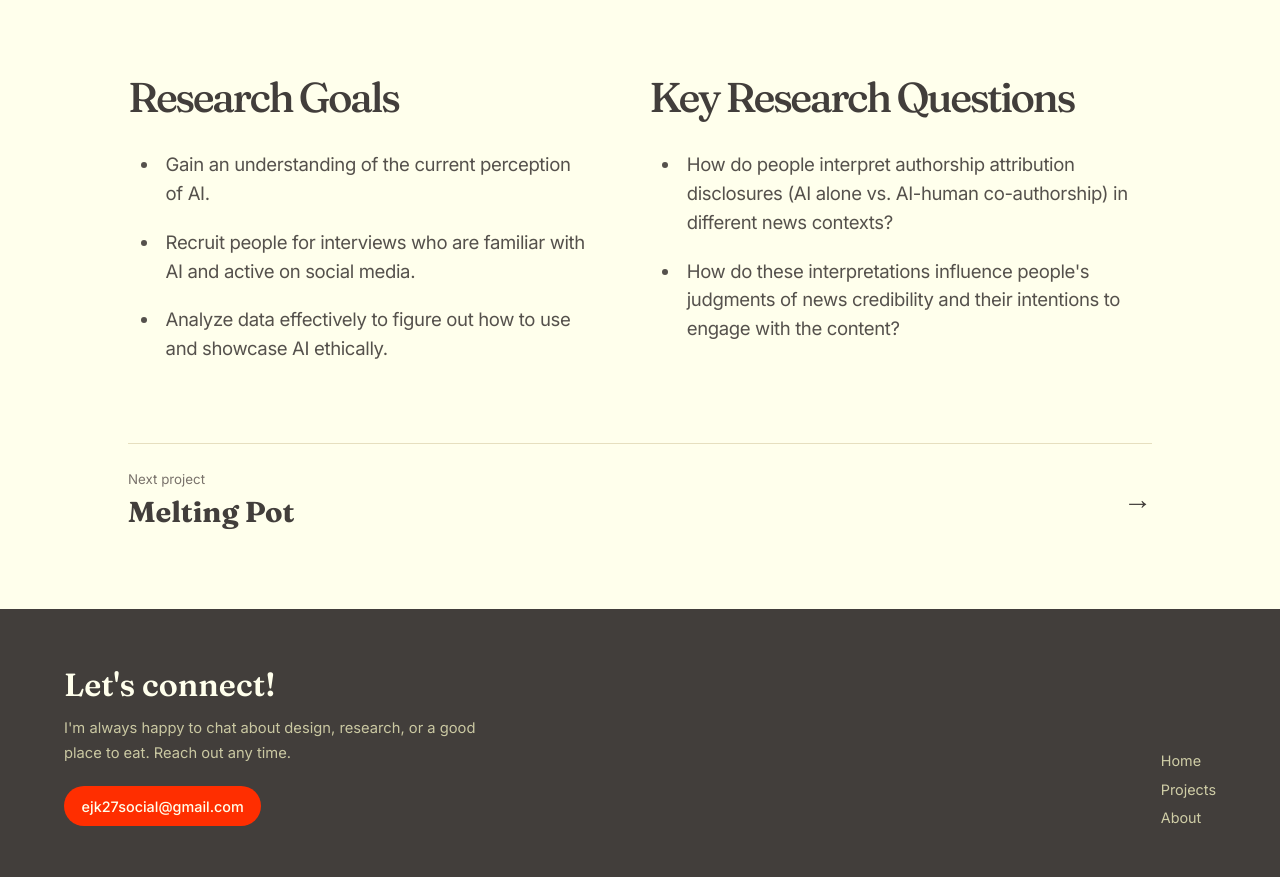
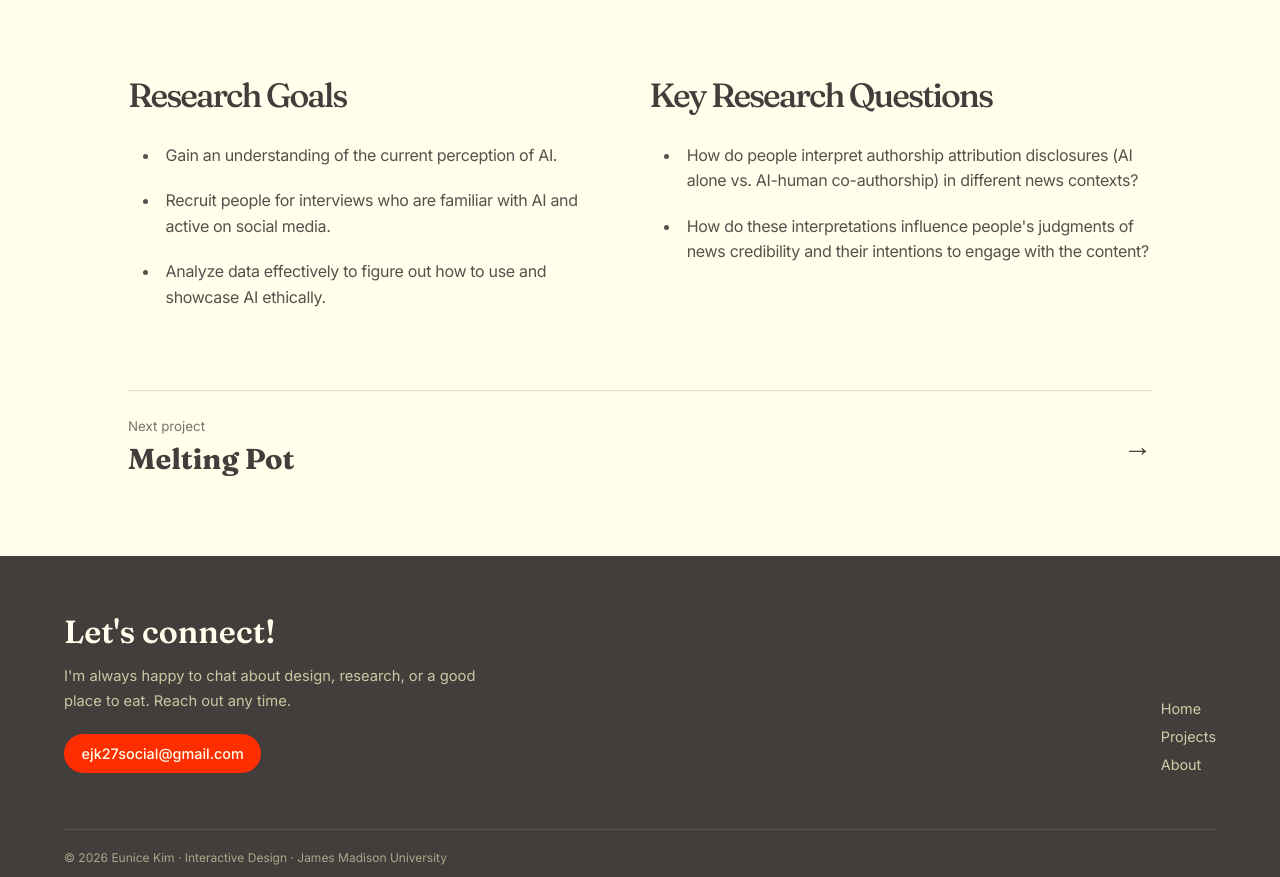
Before and after one commit to ejk7770/Eunice-Kim-Portfolio, a plain HTML site: page projects/ai-research/index.html in a window 1280 px wide. Shown: the part 1024-1901 px from the top of the page. Drawn offline with Linux system fonts and the light colour scheme.

Commit message:
modified:   styles.css

```diff
--- a/styles.css
+++ b/styles.css
@@ -688,19 +688,19 @@ h3,
 
 .research-column h2 {
   margin: 0;
-  font-size: clamp(2.6rem, 3.1vw, 4.3rem);
+  font-size: clamp(2.1rem, 2.6vw, 3.4rem);
   font-weight: 400;
   letter-spacing: -0.06em;
-  line-height: 1;
+  line-height: 1.1;
   color: var(--text);
 }
 
 .research-list {
-  margin: 2rem 0 0;
+  margin: 1.8rem 0 0;
   padding-left: 2rem;
   color: rgb(66 62 59 / 90%);
-  font-size: clamp(1.15rem, 1.45vw, 1.55rem);
-  line-height: 1.55;
+  font-size: clamp(1rem, 1.15vw, 1.25rem);
+  line-height: 1.6;
   letter-spacing: -0.02em;
 }
 
```
